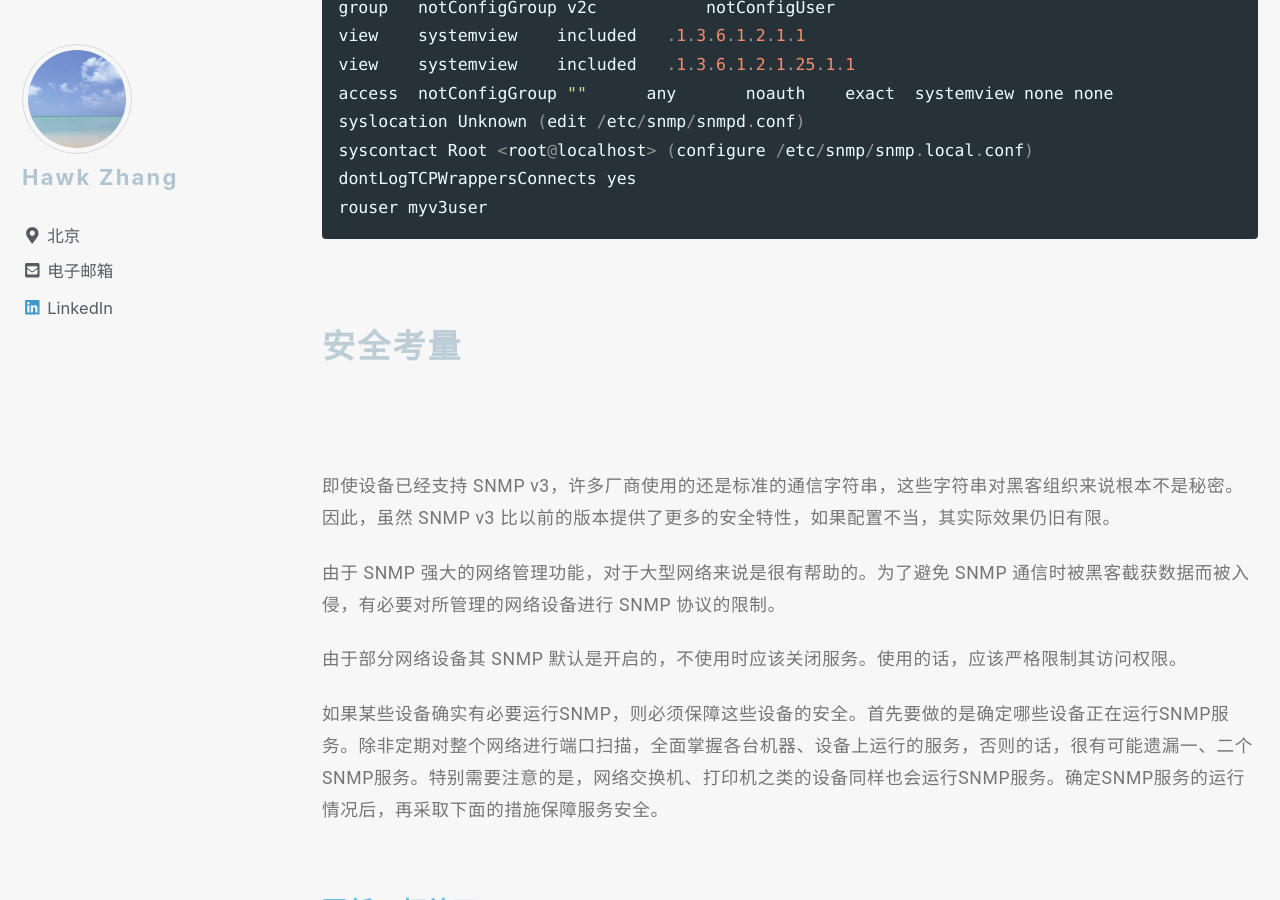
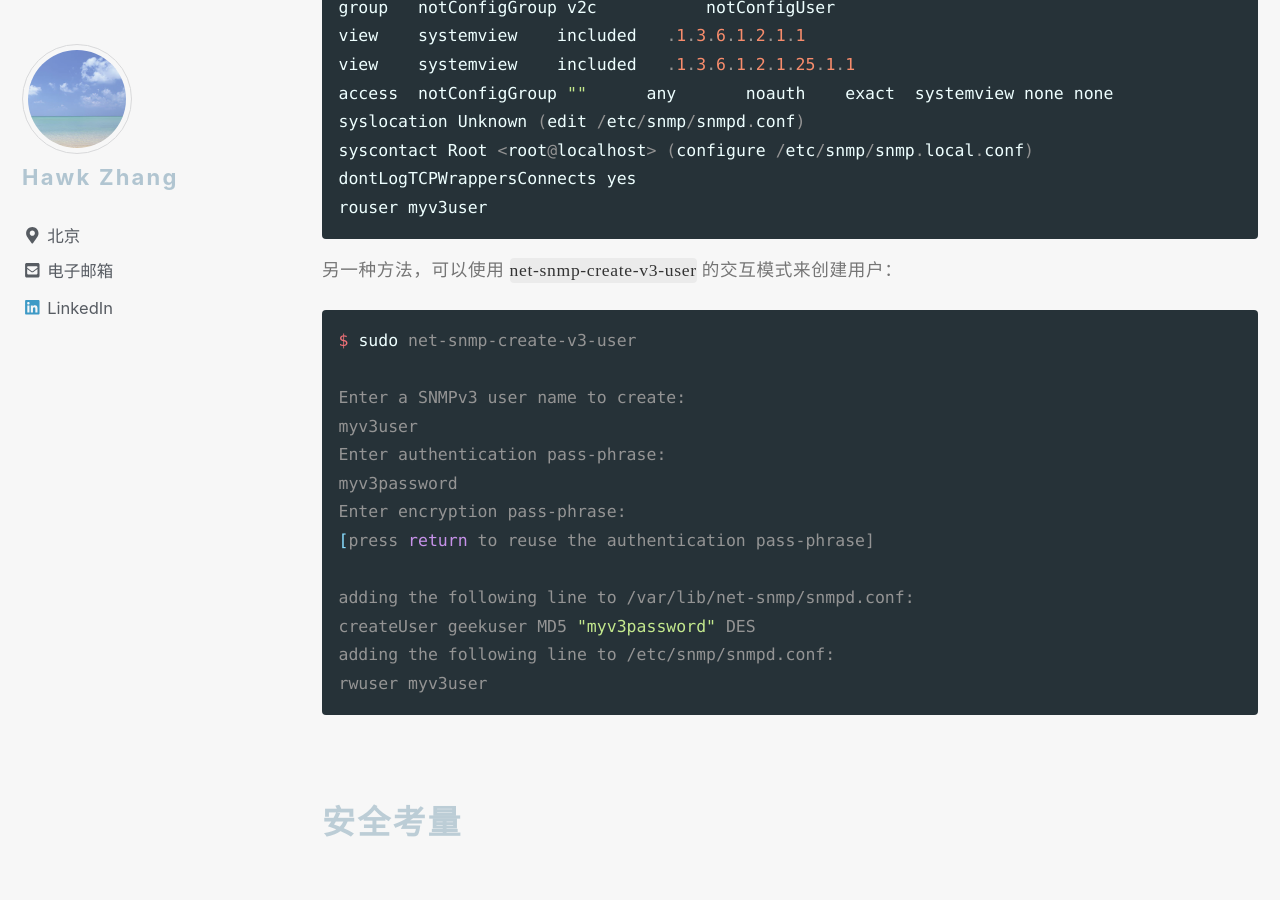
Before and after one commit to narru888/linotes_note, a Jekyll site: the page built from _posts/monitor/zabbix/2018-01-02-monitor.snmp.md, in a window 1280 px wide and 900 px high, scrolled down 11035 px. Built offline with Jekyll 4.4.1, drawn with Linux system fonts in a browser that asks for light colours; nearby versions of some CDN libraries; a script that is not in the unit is left out.

Commit message:
update on 2018-10-21 11:13:01 CST

````diff
--- a/_posts/monitor/zabbix/2018-01-02-monitor.snmp.md
+++ b/_posts/monitor/zabbix/2018-01-02-monitor.snmp.md
@@ -354,6 +354,24 @@ dontLogTCPWrappersConnects yes
 rouser myv3user
 ```
 
+另一种方法，可以使用 `net-snmp-create-v3-user` 的交互模式来创建用户：
+
+```bash
+$ sudo net-snmp-create-v3-user
+
+Enter a SNMPv3 user name to create:
+myv3user
+Enter authentication pass-phrase:
+myv3password
+Enter encryption pass-phrase:
+[press return to reuse the authentication pass-phrase]
+
+adding the following line to /var/lib/net-snmp/snmpd.conf:
+createUser geekuser MD5 "myv3password" DES
+adding the following line to /etc/snmp/snmpd.conf:
+rwuser myv3user
+```
+
 
 
 
````
